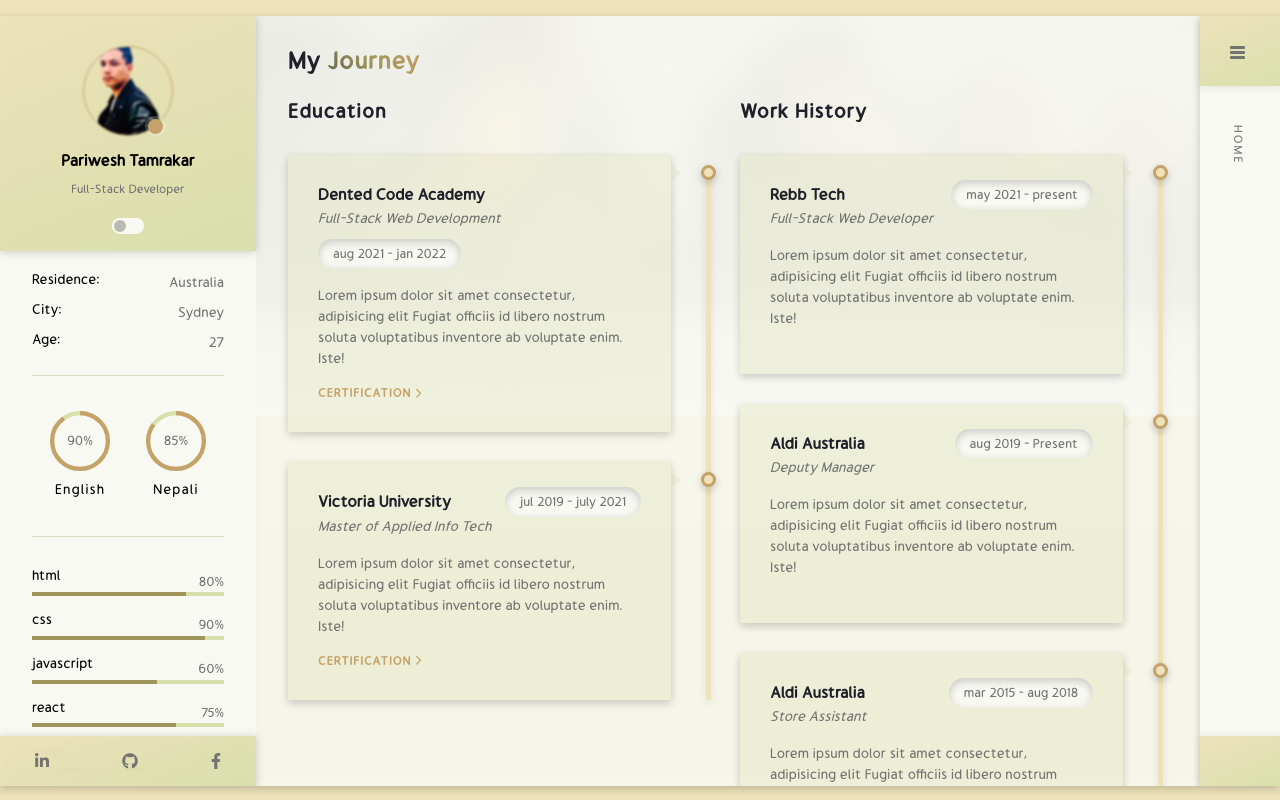
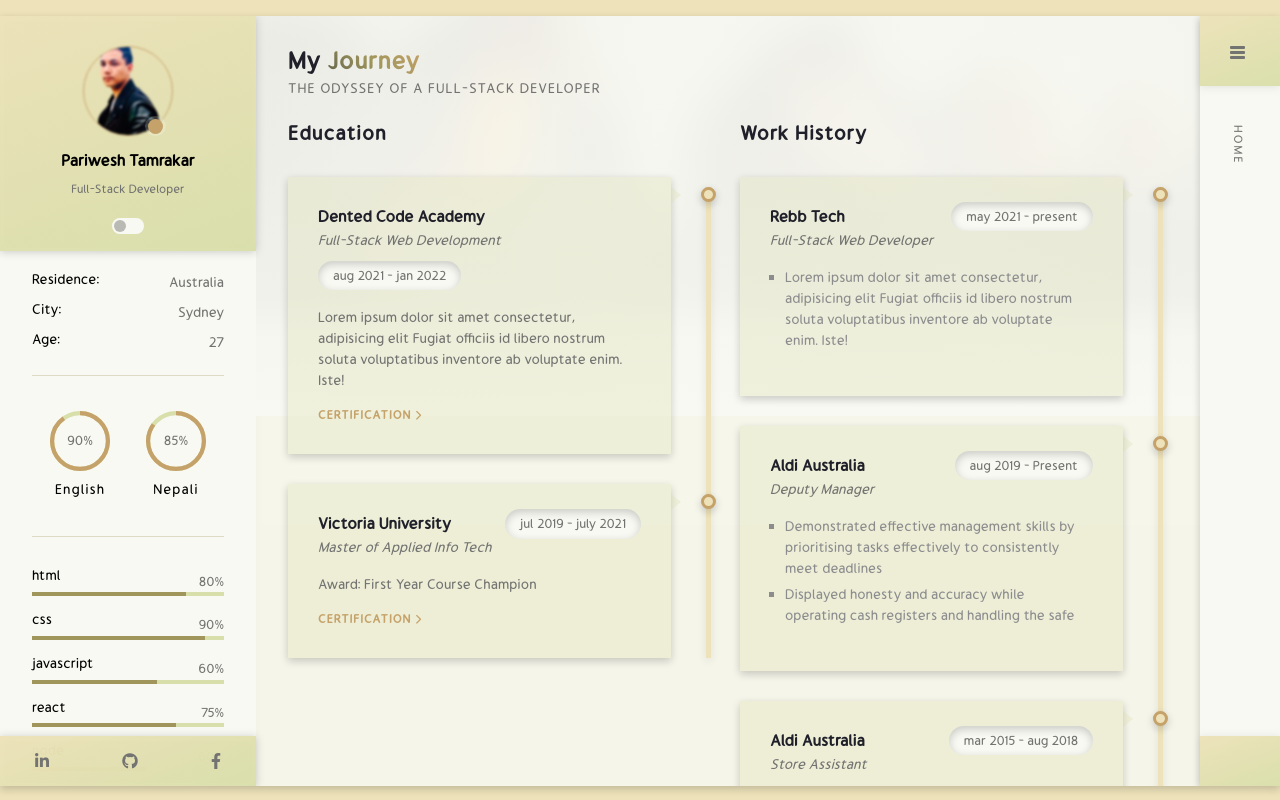
Before and after one commit to pariweshtamr/official-portfolio, a React (Create React App) app: page /journey in a window 1280 px wide. Built offline with nearby package versions, Linux system fonts and the light colour scheme.

Commit message:
added texts to journey page

```diff
--- a/src/components/Journey/Journey.js
+++ b/src/components/Journey/Journey.js
@@ -39,6 +39,7 @@ const Journey = () => {
           <div className="all-title">
             <h4>
               My<span> Journey</span>
+              <p>The Odyssey of a full-stack developer</p>
             </h4>
           </div>
         </Row>
@@ -100,7 +101,11 @@ const Journey = () => {
                         <p>{work.date}</p>
                       </div>
                     </div>
-                    <p>{work.desc}</p>
+                    <ul>
+                      {work?.desc?.map((item, i) => (
+                        <li key={i}>{item}</li>
+                      ))}
+                    </ul>
                   </div>
                 </div>
               ))}
--- a/src/components/Journey/journey.scss
+++ b/src/components/Journey/journey.scss
@@ -13,6 +13,11 @@
   }
 
   .all-title {
+    p {
+      margin-top: 5px;
+      margin-bottom: 0;
+      text-transform: uppercase;
+    }
     @include trial() {
       display: none;
     }
@@ -104,9 +109,19 @@
               border-left: 10px solid rgba(217, 223, 171, 0.3);
             }
 
-            p {
+            p,
+            ul {
               color: var(--color-gray);
               font-size: 14px;
+            }
+
+            ul {
+              list-style-type: square;
+              padding: 0 15px;
+              display: flex;
+              flex-direction: column;
+              gap: 5px;
+              color: var(--color-secondaryGray);
             }
 
             .journey-link {
--- a/src/components/Main/Main.js
+++ b/src/components/Main/Main.js
@@ -16,7 +16,6 @@ import "./main.scss"
 const Main = () => {
   const [showInfo, setShowInfo] = useState(false)
   const [active, setActive] = useState("/home")
-  console.log(showInfo)
 
   return (
     <Container fluid className="main">
--- a/src/constants/journeyList.js
+++ b/src/constants/journeyList.js
@@ -10,7 +10,7 @@ export const educationList = [
     title: "Victoria University",
     course: "Master of Applied Info Tech",
     date: "jul 2019 - july 2021",
-    desc: "Lorem ipsum dolor sit amet consectetur, adipisicing elit Fugiat officiis id libero nostrum soluta voluptatibus inventore ab voluptate enim. Iste!",
+    desc: "Award: First Year Course Champion",
     img: "/images/vu-cert.jpeg",
   },
 ]
@@ -20,18 +20,26 @@ export const workList = [
     title: "Rebb Tech",
     role: "Full-Stack Web Developer",
     date: "may 2021 - present",
-    desc: "Lorem ipsum dolor sit amet consectetur, adipisicing elit Fugiat officiis id libero nostrum soluta voluptatibus inventore ab voluptate enim. Iste!",
+    desc: [
+      "Lorem ipsum dolor sit amet consectetur, adipisicing elit Fugiat officiis id libero nostrum soluta voluptatibus inventore ab voluptate enim. Iste!",
+    ],
   },
   {
     title: "Aldi Australia",
     role: "Deputy Manager",
     date: "aug 2019 - Present",
-    desc: "Lorem ipsum dolor sit amet consectetur, adipisicing elit Fugiat officiis id libero nostrum soluta voluptatibus inventore ab voluptate enim. Iste!",
+    desc: [
+      "Demonstrated effective management skills by prioritising tasks effectively to consistently meet deadlines",
+      "Displayed honesty and accuracy while operating cash registers and handling the safe",
+    ],
   },
   {
     title: "Aldi Australia",
     role: "Store Assistant",
     date: "mar 2015 - aug 2018",
-    desc: "Lorem ipsum dolor sit amet consectetur, adipisicing elit Fugiat officiis id libero nostrum soluta voluptatibus inventore ab voluptate enim. Iste!",
+    desc: [
+      "Worked effectively within a team environment by collaborating with up to 5 colleagues to complete daily tasks and maintain store standards for smooth operation",
+      "Demonstrated strong customer service skills through responding to product related queries and meeting the needs of more than 100 customers daily",
+    ],
   },
 ]
```
